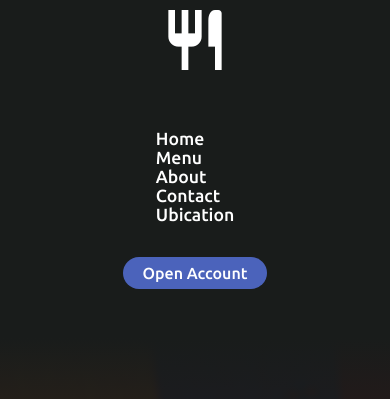
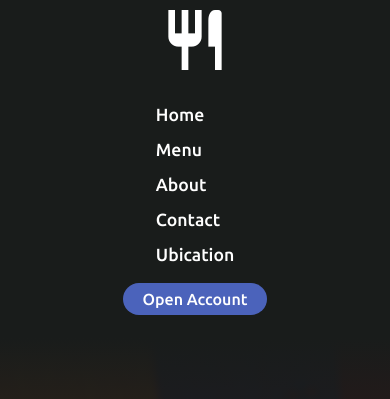
Before and after one commit to Alex-Mancinas-Atos/AtosPractice1, a plain HTML site: page index.html in a window 390 px wide. Shown: the top 399 px of the page. Drawn offline with nearby package versions, Linux system fonts and the light colour scheme; a web font is replaced by a local one.

Commit message:
a little modification

```diff
--- a/css/scss/_header.scss
+++ b/css/scss/_header.scss
@@ -26,7 +26,7 @@ header {
         margin: auto 2rem;
         text-decoration: none;
         color: $ligth;
-
+        margin-top: 1rem;
         &:hover{
             text-decoration: underline;
 
@@ -35,7 +35,10 @@ header {
           margin: auto 0.5rem;
         }
         @media (max-width:750px) {
-          margin-top: 3rem;
+          display: flex;
+          flex-direction: column;
+          margin-top: 1rem;
+
         }
       }
       @media (max-width:750px) {
```
Also changed, not shown: css/main.css, 1 other file.
